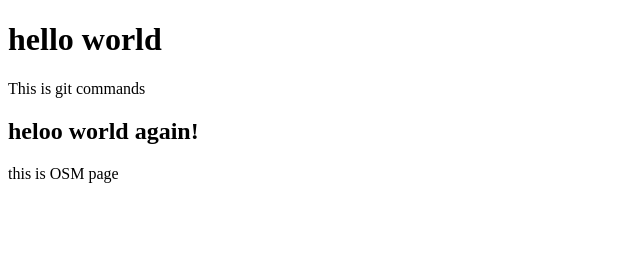
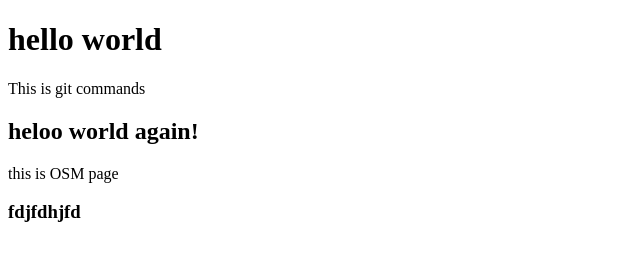
Before and after one commit to amreentaj5/git_program, a plain HTML site: page index.html in a window 1280 px wide. Shown: the whole page, without its empty margins (0-640 px from the left). Drawn offline with Linux system fonts and the light colour scheme.

Commit message:
added line

```diff
--- a/index.html
+++ b/index.html
@@ -8,9 +8,8 @@
 <body>
     <h1>hello world</h1>
     <p>This is git commands</p>
-
     <h2>heloo world again!</h2>
     <p>this is OSM page</p>
-
+    <h3>fdjfdhjfd</h3>
 </body>
 </html>
```
